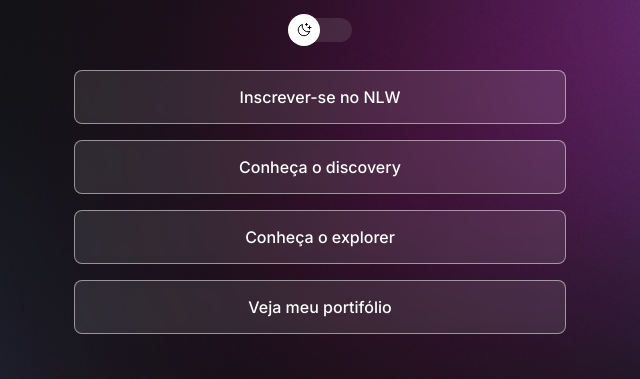
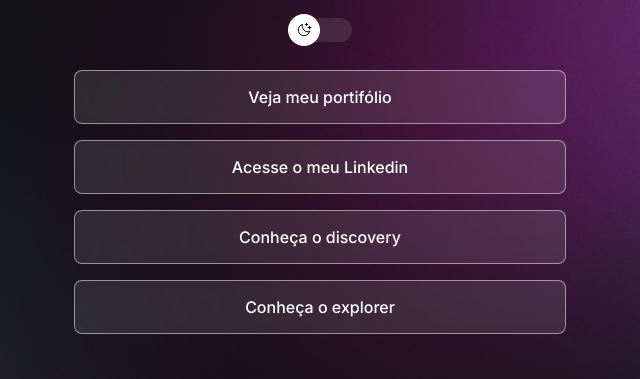
Before and after one commit to rmaffra/frontend, a plain HTML site: page index.html in a window 1280 px wide. Shown: the part 230-609 px from the top of the page, 320-960 px from the left. Drawn offline with nearby package versions, Linux system fonts and the light colour scheme.

Commit message:
links_html

```diff
--- a/index.html
+++ b/index.html
@@ -28,19 +28,24 @@
       </div>
       <ul>
         <li>
-          <a href="https://www.rocketseat.com.br/nlw">Inscrever-se no NLW</a>
+          <a href="https://github.com/rmaffra" target="_blank"
+            >Veja meu portifólio</a
+          >
         </li>
         <li>
-          <a href="https://www.rocketseat.com.br/discover"
+          <a href="https://www.linkedin.com/in/rebecamaffra/" target="_blank"
+            >Acesse o meu Linkedin</a
+          >
+        </li>
+        <li>
+          <a href="https://www.rocketseat.com.br/discover" target="_blank"
             >Conheça o discovery</a
           >
-
+        </li>
         <li>
           <a href="https://rocketseat.com.br/explorer" target="_blank"
             >Conheça o explorer</a
           >
-          </li>
-        <li><a href="https://github.com/rmaffra">Veja meu portifólio</a></li>
         </li>
       </ul>
       <div id="social-links">
```
